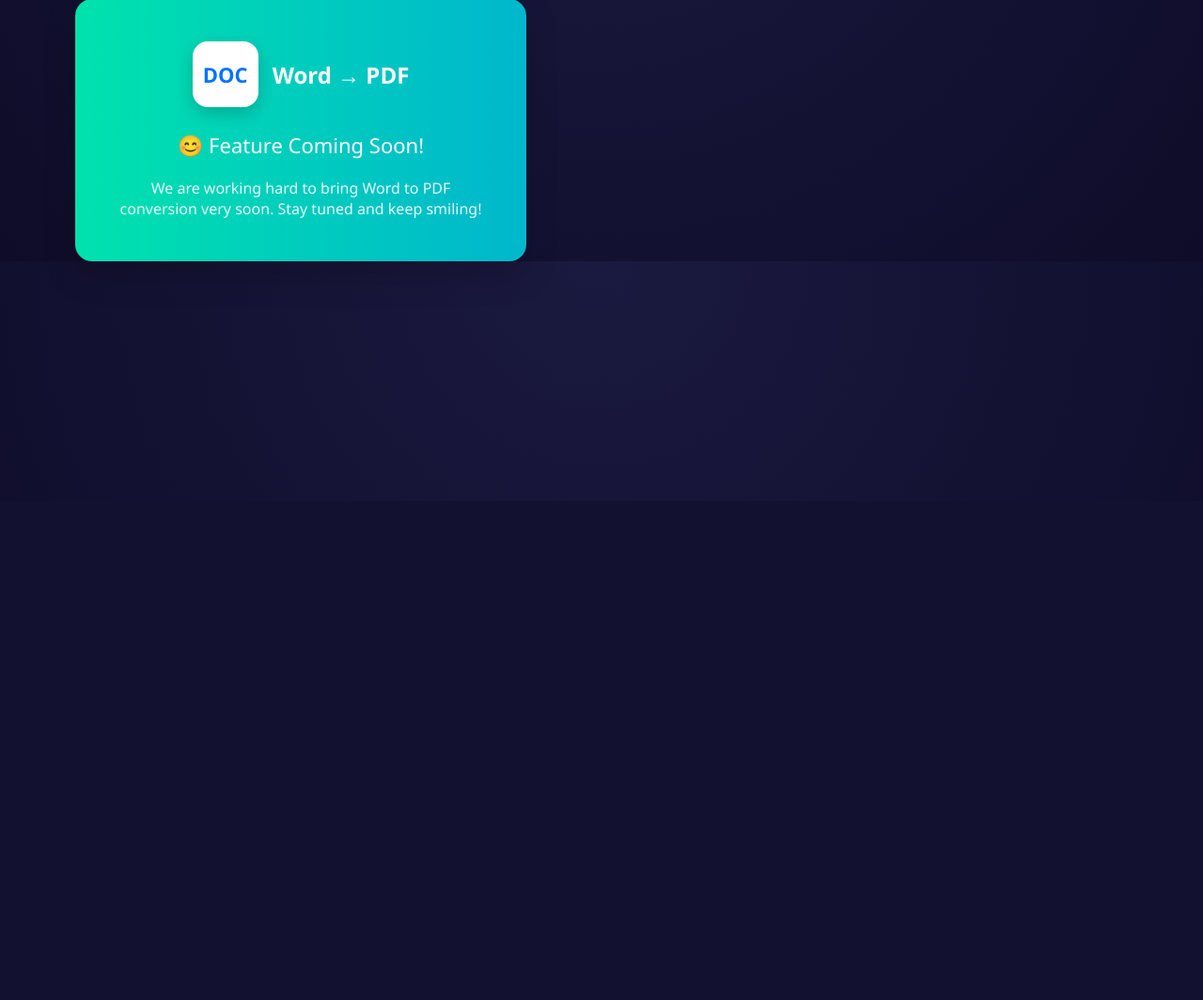
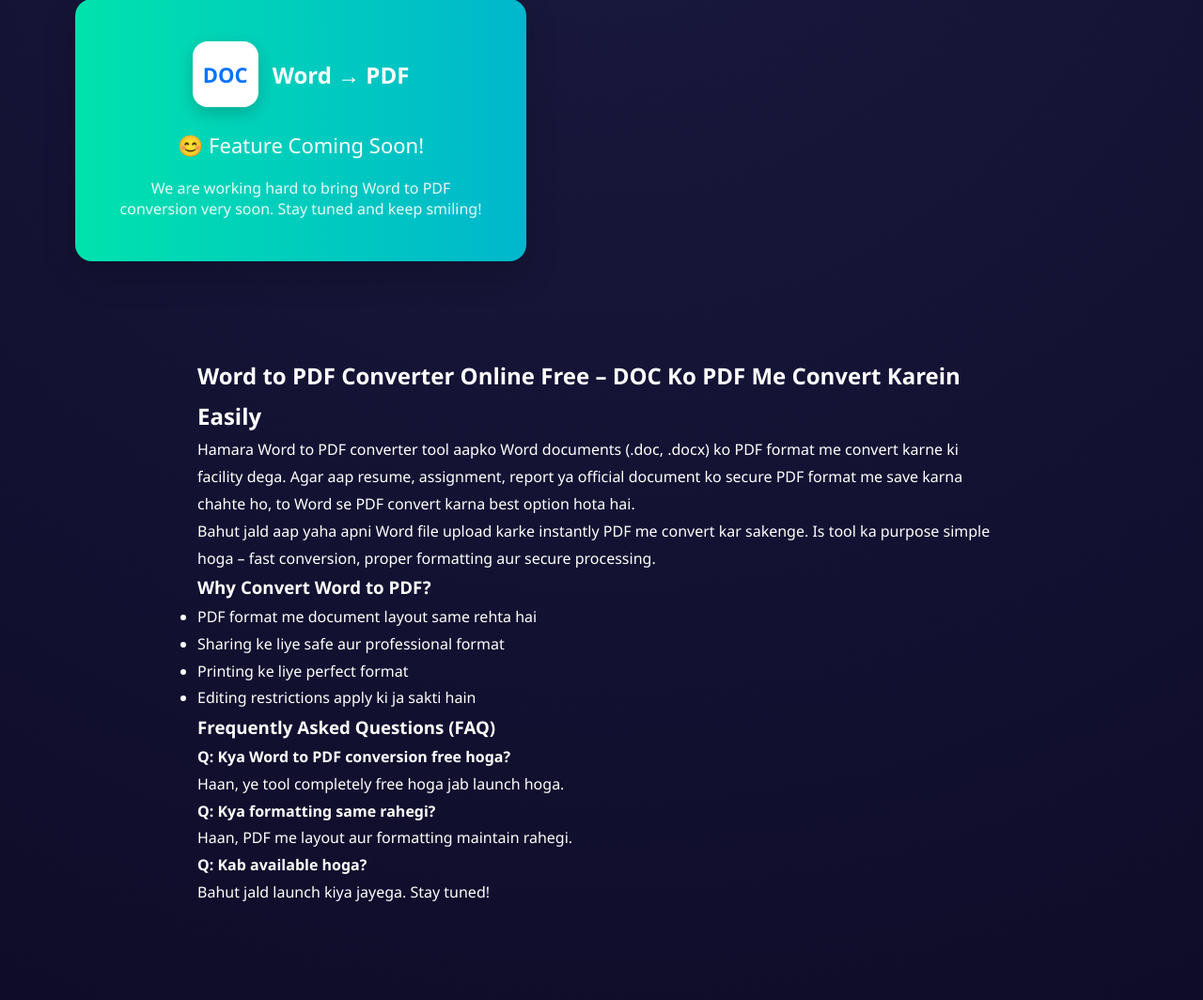
Before and after one commit to afnankhan123456/ai-tools-website-, a Flask app: page /word-to-pdf in a window 1280 px wide. Shown: the part 267-1331 px from the top of the page at 94% size. Before the commit the page ends 690 px from the top, so only its background shows below. Run offline with Flask 3, Linux system fonts and the light colour scheme.

Commit message:
Update word_to_pdf.html

```diff
--- a/templates/pdf_tools/word_to_pdf.html
+++ b/templates/pdf_tools/word_to_pdf.html
@@ -57,6 +57,43 @@
 
 </section>
 
+<!-- 🔥 SEO CONTENT SECTION -->
+<section style="max-width:900px; margin:100px auto; padding:0 20px; line-height:1.8;">
+
+    <h2>Word to PDF Converter Online Free – DOC Ko PDF Me Convert Karein Easily</h2>
+
+    <p>
+        Hamara Word to PDF converter tool aapko Word documents (.doc, .docx) ko PDF format me convert karne ki facility dega.
+        Agar aap resume, assignment, report ya official document ko secure PDF format me save karna chahte ho,
+        to Word se PDF convert karna best option hota hai.
+    </p>
+
+    <p>
+        Bahut jald aap yaha apni Word file upload karke instantly PDF me convert kar sakenge.
+        Is tool ka purpose simple hoga – fast conversion, proper formatting aur secure processing.
+    </p>
+
+    <h3>Why Convert Word to PDF?</h3>
+    <ul>
+        <li>PDF format me document layout same rehta hai</li>
+        <li>Sharing ke liye safe aur professional format</li>
+        <li>Printing ke liye perfect format</li>
+        <li>Editing restrictions apply ki ja sakti hain</li>
+    </ul>
+
+    <h3>Frequently Asked Questions (FAQ)</h3>
+
+    <p><strong>Q: Kya Word to PDF conversion free hoga?</strong><br>
+    Haan, ye tool completely free hoga jab launch hoga.</p>
+
+    <p><strong>Q: Kya formatting same rahegi?</strong><br>
+    Haan, PDF me layout aur formatting maintain rahegi.</p>
+
+    <p><strong>Q: Kab available hoga?</strong><br>
+    Bahut jald launch kiya jayega. Stay tuned!</p>
+
+</section>
+
 <style>
 @keyframes gradientMove {
     0% { background-position: 0% 50%; }
```
